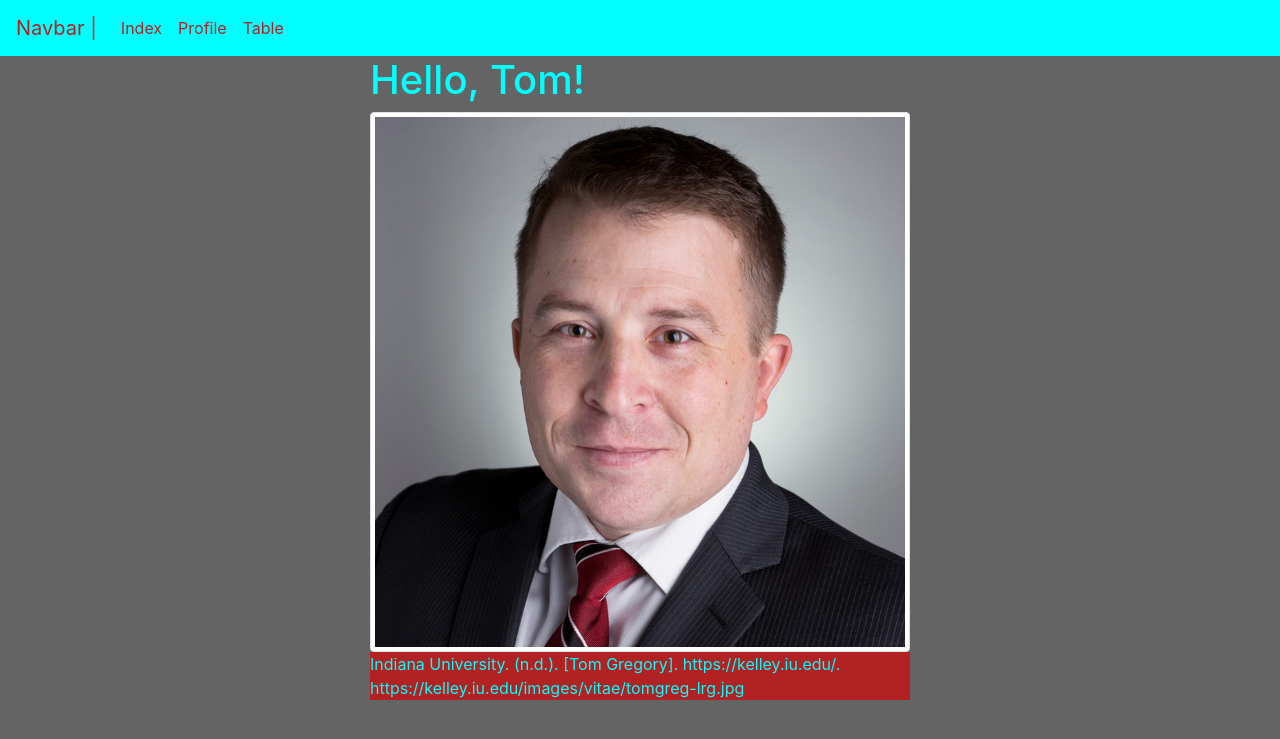
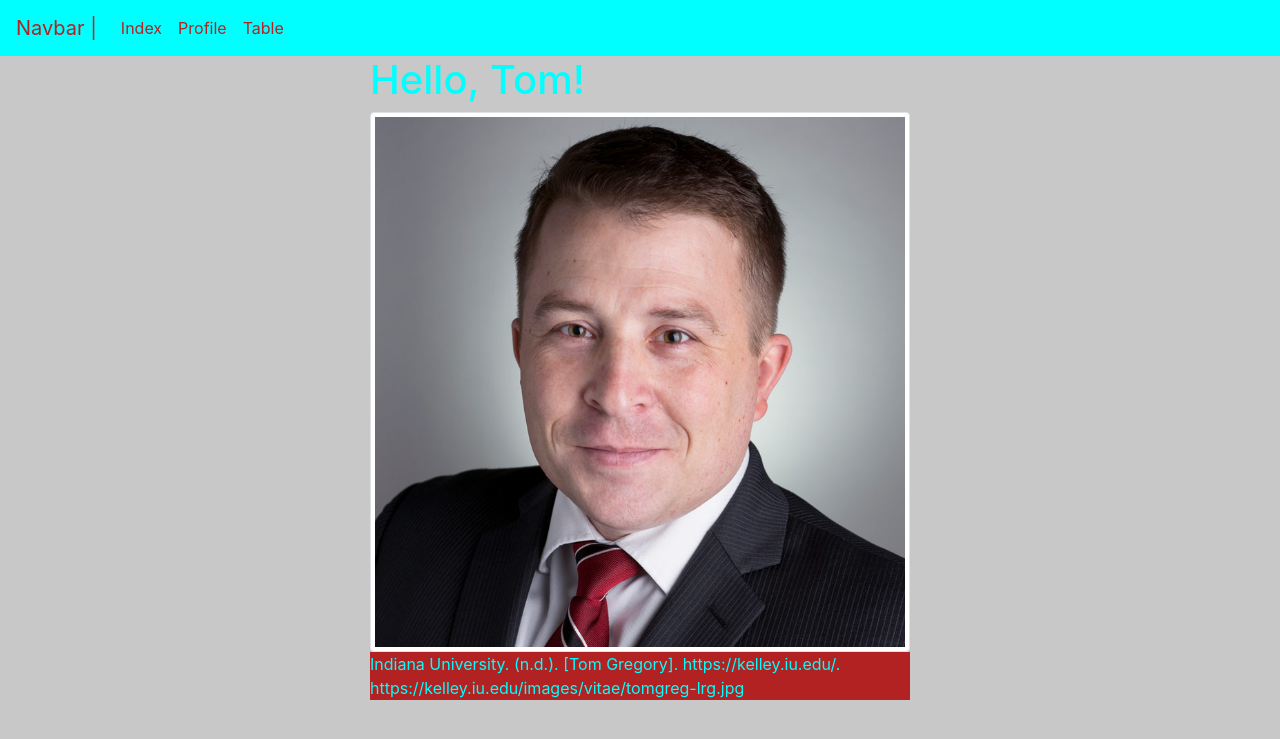
Before and after one commit to iu-msis/2-simple-docker-js-jbloom8907, a PHP site: page / in a window 1280 px wide. Shown: the top 739 px of the page. Run offline with PHP 8.4, Linux system fonts and the light colour scheme.

Commit message:
Update styles.css
Brighterer background

```diff
--- a/app/public/css/styles.css
+++ b/app/public/css/styles.css
@@ -1,6 +1,6 @@
 html,
 body {
-  background-color: rgb(100,100,100);
+  background-color: rgb(200,200,200);
   color: rgb(0,255,255);
 
 }
```
